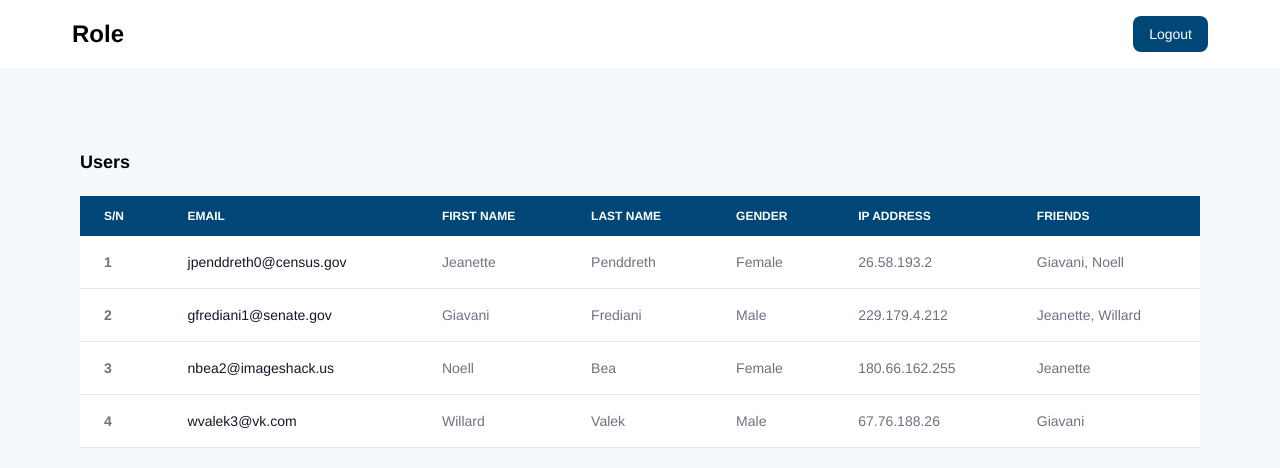
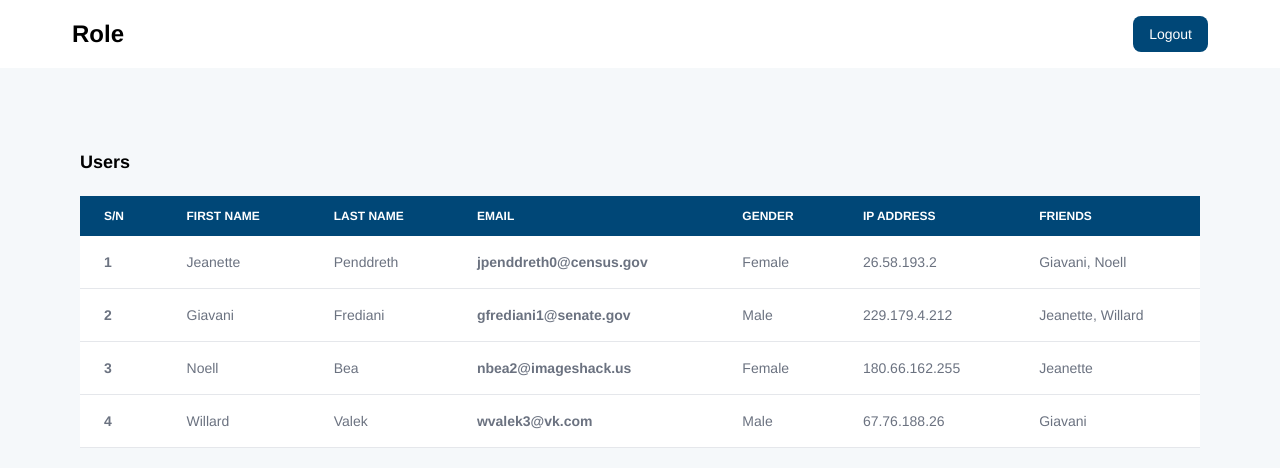
Before and after one commit to tradm/admin-role-management, a React (Vite) app: page / in a window 1280 px wide. Shown: the top 468 px of the page. Built offline with nearby package versions, Linux system fonts and the light colour scheme; data requests are answered from the project's data file; sample sign-in values are in the browser's storage; a web font is replaced by a local one.

Commit message:
refactor: authentication
add set time out for login

```diff
--- a/src/Login.tsx
+++ b/src/Login.tsx
@@ -5,17 +5,28 @@ import { userType } from "./App";
 const Login = () => {
   const [username, setUsername] = useState<string>("");
   const [password, setPassword] = useState<string>("");
+  const [isLoading, setIsLoading] = useState<boolean>(false);
   const [error, setError] = useState<string>("");
 
   const navigate = useNavigate();
 
   const onSubmit = (event: React.FormEvent<HTMLFormElement>) => {
+    setIsLoading(true);
     event.preventDefault();
     mockLoginValidator(username, password);
 
     setUsername("");
     setPassword("");
-    if (error != "") navigate("/");
+
+    if (error) {
+      setIsLoading(false);
+      return;
+    }
+
+    setTimeout(() => {
+      setIsLoading(false);
+      navigate("/");
+    }, 3000);
   };
 
   const mockLoginValidator = (username: string, password: string) => {
@@ -82,9 +93,12 @@ const Login = () => {
 
           <button
             type="submit"
-            className="text-white bg-primary hover:bg-primary focus:outline-none focus:ring-4 focus:ring-primary font-medium rounded-full text-sm px-10 py-2.5 text-center w-[200px] self-center"
+            className="text-white bg-primary hover:bg-primary focus:outline-none focus:ring-4 focus:ring-primary font-medium rounded-full text-sm px-10 py-2.5 text-center w-[200px] self-center flex justify-center items-center"
           >
-            Login
+            <span>Login</span>
+            {isLoading && (
+              <span className="animate-ping inline-flex  h-3 w-3 rounded-full bg-white opacity-75 ml-4"></span>
+            )}
           </button>
         </form>
       </div>
--- a/src/Navbar.tsx
+++ b/src/Navbar.tsx
@@ -16,7 +16,7 @@ const Navbar = () => {
             Role
           </span>
         </div>
-        <div className="flex md:order-2 space-x-3 md:space-x-0 rtl:space-x-reverse">
+        <div className="flex md:order-2 space-x-3 md:space-x-0 ">
           <button
             type="button"
             className="text-white bg-primary hover:bg-primary focus:ring-4 focus:outline-none focus:ring-primary/90 font-medium rounded-lg text-sm px-4 py-2 text-center"
--- a/src/User.tsx
+++ b/src/User.tsx
@@ -16,11 +16,11 @@ type User = {
   }[];
 };
 
-const isAdmin = localStorage.getItem("role")! == "admin";
-const isSuperUser = localStorage.getItem("role")! == "super_user";
-
 const User = () => {
   const [users, setUsers] = useState<User[]>([]);
+
+  const isAdmin = localStorage.getItem("role")! == "admin";
+  const isSuperUser = localStorage.getItem("role")! == "super_user";
 
   const navigate = useNavigate();
   useEffect(() => {
@@ -51,17 +51,17 @@ const User = () => {
                 <th scope="col" className="px-6 py-3">
                   S/N
                 </th>
-                {(isAdmin || isSuperUser) && (
-                  <th scope="col" className="px-6 py-3">
-                    Email
-                  </th>
-                )}
                 <th scope="col" className="px-6 py-3">
                   First Name
                 </th>
                 <th scope="col" className="px-6 py-3">
                   Last Name
                 </th>
+                {(isAdmin || isSuperUser) && (
+                  <th scope="col" className="px-6 py-3">
+                    Email
+                  </th>
+                )}
                 <th scope="col" className="px-6 py-3">
                   Gender
                 </th>
@@ -81,16 +81,11 @@ const User = () => {
                   <th scope="row" className="px-6 py-4">
                     {index + 1}
                   </th>
-                  {(isAdmin || isSuperUser) && (
-                    <th
-                      scope="row"
-                      className="px-6 py-4 font-medium text-gray-900 whitespace-nowrap"
-                    >
-                      {user.email}
-                    </th>
-                  )}
                   <td className="px-6 py-4">{user.first_name}</td>
                   <td className="px-6 py-4">{user.last_name}</td>
+                  {(isAdmin || isSuperUser) && (
+                    <th className="px-6 py-4">{user.email}</th>
+                  )}
                   <td className="px-6 py-4">{user.gender}</td>
                   {isAdmin && <td className="px-6 py-4">{user.ip_address}</td>}
                   <td className="px-6 py-4">
```
Also changed, not shown: 1 other file (tests, documents, lock files or other folders).
